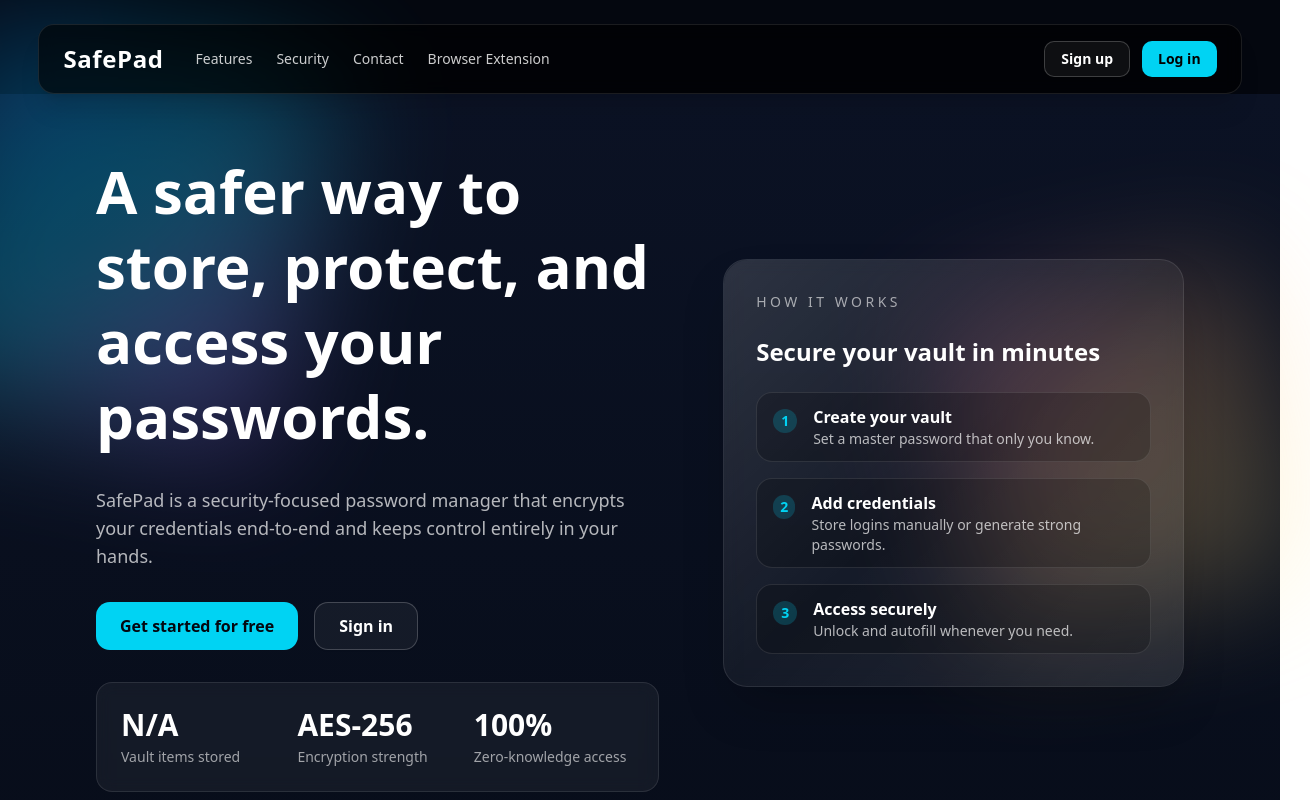
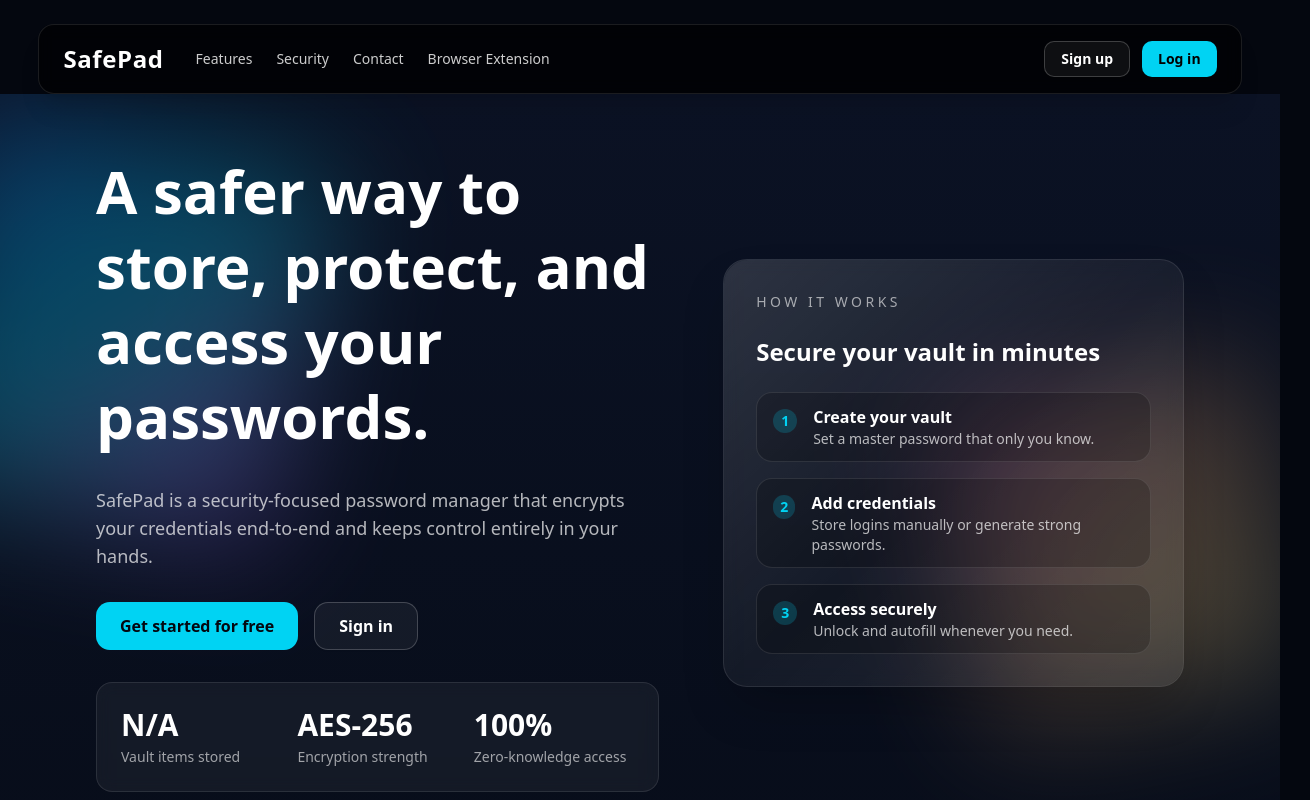
Before and after one commit to prashant-1342/SafePad, a Next.js app: page / in a window 1280 px wide. Shown: the top 800 px of the page, 1310 px wide, since content can reach past the window. Built offline with nearby package versions, Linux system fonts and the light colour scheme.

Commit message:
fix resolve horizontal overflow and white gap on homepage

```diff
--- a/app/globals.css
+++ b/app/globals.css
@@ -125,7 +125,7 @@
     @apply border-border outline-ring/50;
   }
   body {
-    @apply bg-background text-foreground;
+    @apply bg-[#04070f] text-foreground;
   }
 }
 
--- a/app/page.tsx
+++ b/app/page.tsx
@@ -29,9 +29,9 @@ const pillars = [
 
 export default function Home() {
   return (
-    <div className="min-h-screen bg-[#04070f] text-white pt-6">
+    <div className="min-h-screen bg-[#04070f] text-white pt-6 overflow-x-hidden">
       <Navbar />
-      <main className="overflow-hidden bg-gradient-to-b from-[#0b1224] via-[#070c18] to-[#04070f]">
+      <main className="relative overflow-hidden bg-gradient-to-b from-[#0b1224] via-[#070c18] to-[#04070f]">
         <div className="pointer-events-none absolute -left-20 top-10 h-96 w-96 rotate-12 bg-gradient-to-br from-blue-500 via-cyan-400 to-purple-500 opacity-30 blur-3xl" />
         <div className="pointer-events-none absolute right-0 top-72 h-80 w-80 -rotate-12 bg-gradient-to-br from-pink-400 via-orange-300 to-yellow-200 opacity-25 blur-3xl" />
 
```
